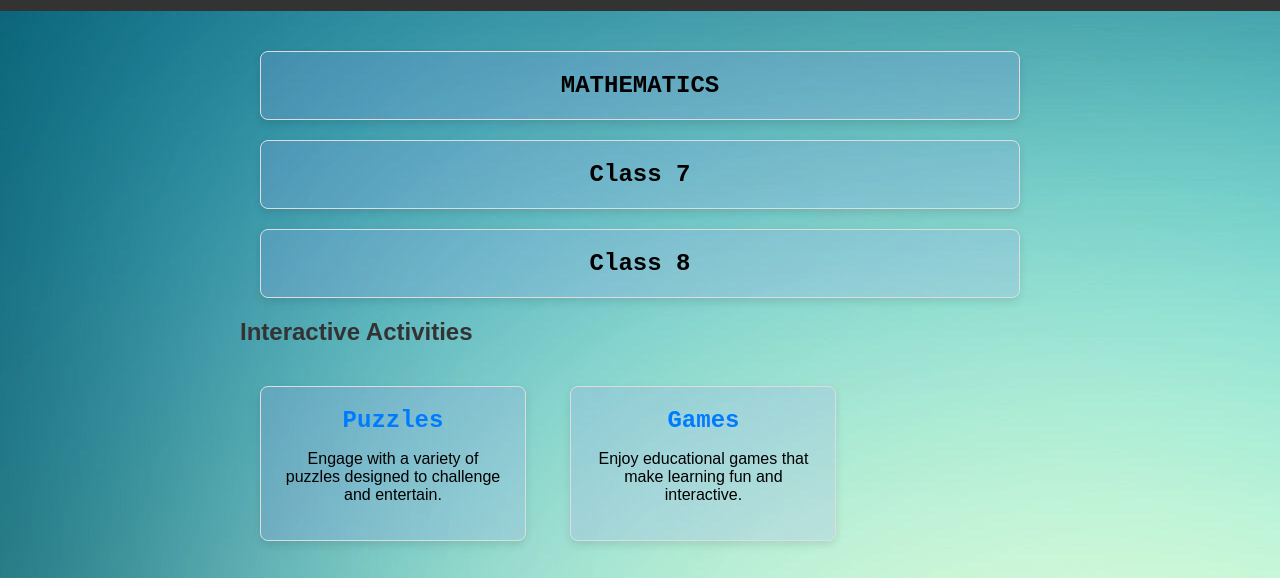
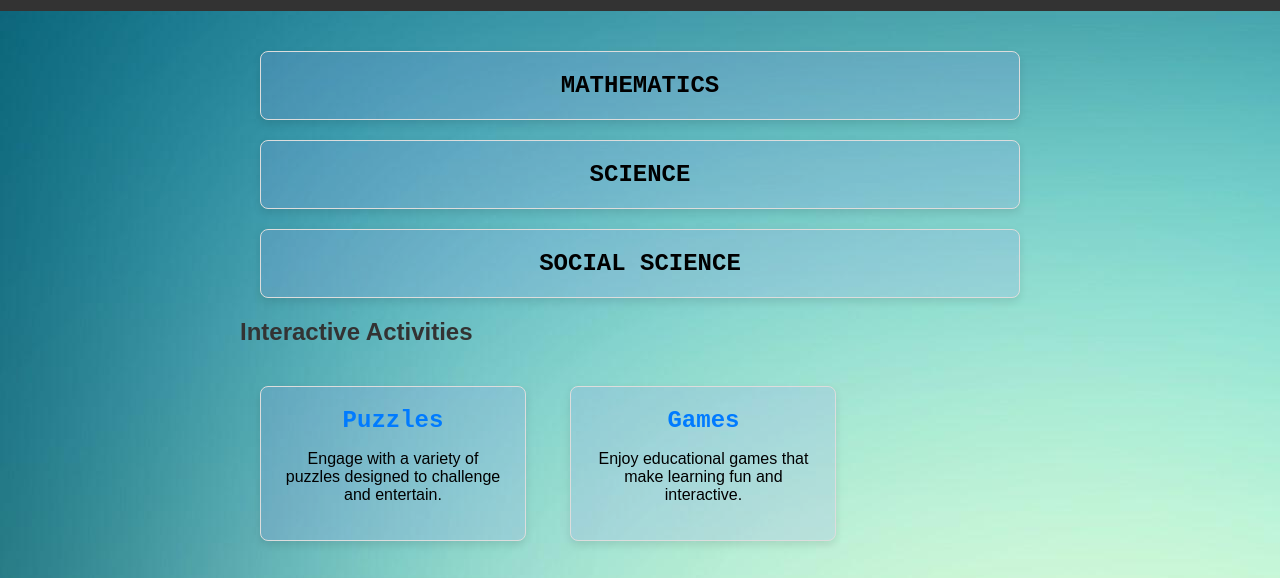
Before and after one commit to jwitesh/bugs-team-number-no-25, a plain HTML site: page index.html in a window 1280 px wide. Shown: the part 193-771 px from the top of the page. Drawn offline with Linux system fonts and the light colour scheme.

Commit message:
Update index.html

```diff
--- a/index.html
+++ b/index.html
@@ -111,10 +111,10 @@
                 <h3 style="color: black;">MATHEMATICS</h3>
          </div>
             <div class="class-box">
-                <h3 style="color: black;">Class 7</h3>
+                <h3 style="color: black;">SCIENCE</h3>
             </div>
             <div class="class-box">
-                <h3 style="color: black;">Class 8</h3>
+                <h3 style="color: black;">SOCIAL SCIENCE</h3>
             </div>
         </section>
 
```
